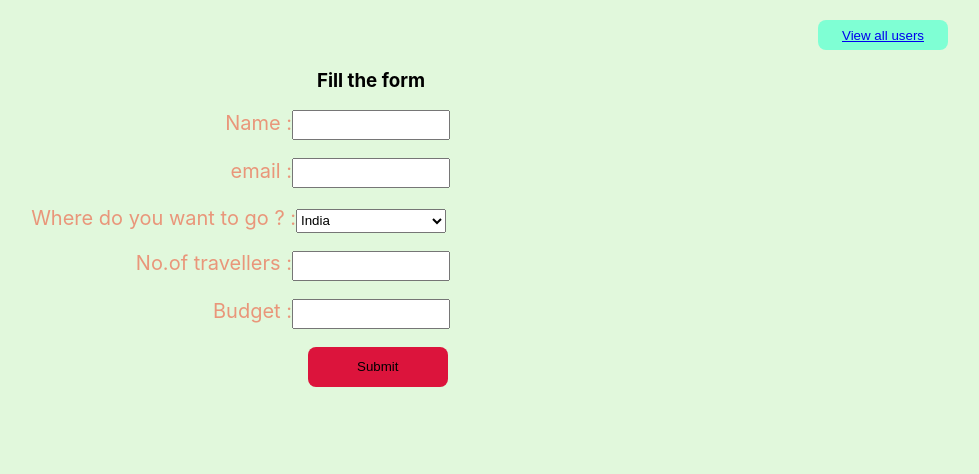
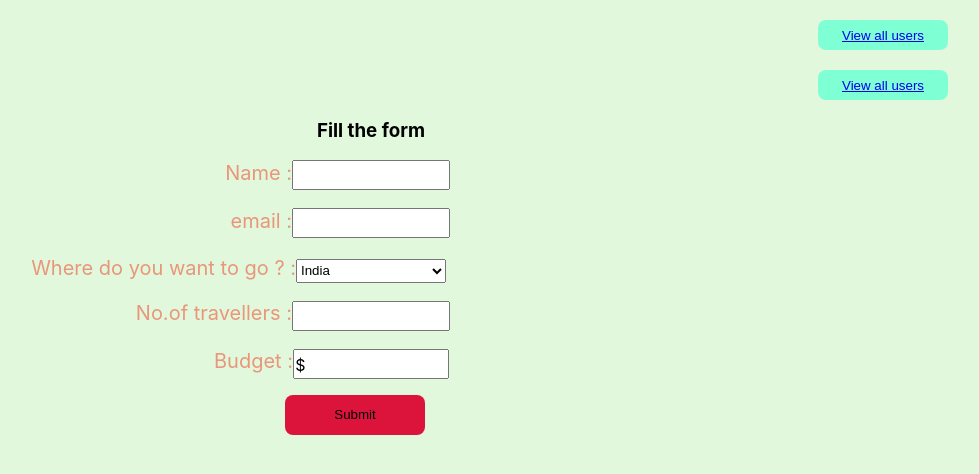
Before and after one commit to soorajtk3/Travelopia-test, a React (Create React App) app in the folder frontend/: page / in a window 1280 px wide. Shown: the top 474 px of the page, without its empty margins (269-1248 px from the left). Built offline with nearby package versions, Linux system fonts and the light colour scheme; no server answers.

Commit message:
Prefix added on the budget inputfield

```diff
--- a/frontend/src/App.css
+++ b/frontend/src/App.css
@@ -40,6 +40,7 @@
   width: 150px;
   height: 24px;
   margin-bottom: 18px;
+
 }
 .button{
   width: 140px;
@@ -48,7 +49,9 @@
   background-color: crimson;
   border: none;
   cursor: pointer;
-  margin-left: 32%;
+  margin-left: 5%;
+  margin-top: 20px;
+  position: fixed;
 }
 .label{
   color: darksalmon;
@@ -73,4 +76,13 @@ label {
 
 }.formStyle{
   margin-right:300px;
+}.prefix{
+  margin-top: -42px;
+  margin-left: 159px;
 }
+.placeholder{
+  padding-left: 13px;
+  width: 137px;
+  height: 24px;
+  margin-bottom: 18px;
+}
--- a/frontend/src/components/Form.js
+++ b/frontend/src/components/Form.js
@@ -2,12 +2,15 @@ import React from "react";
 import { useState } from "react";
 import { addDetails } from "../api/user";
 import Swal from "sweetalert2";
+import { NavLink } from "react-router-dom";
+
 function Form() {
   const [nameValue, setNamevalue] = useState("");
   const [email, setEmail] = useState("");
   const [selectDest, setSelectDest] = useState("India");
   const [budget, setBudget] = useState("");
   const [travellers, setTravellers] = useState("");
+
   const dataInput = {
     name: nameValue,
     email: email,
@@ -37,6 +40,11 @@ function Form() {
   };
   return (
     <div>
+      <div>
+        <button className="listButton">
+          <NavLink to="/list">View all users</NavLink>
+        </button>
+      </div>
       <div>
         <h3>Fill the form</h3>
       </div>
@@ -106,7 +114,7 @@ function Form() {
             </label>
 
             <input
-              className="inputfield"
+              className="inputfield placeholder"
               name="budget"
               type="text"
               prefix={"$"}
@@ -114,6 +122,7 @@ function Form() {
               onChange={(e) => setBudget(e.target.value)}
               autoComplete="off"
             />
+            <div className="prefix">$</div>
           </div>
 
           <button className="button" type="submit">
```
